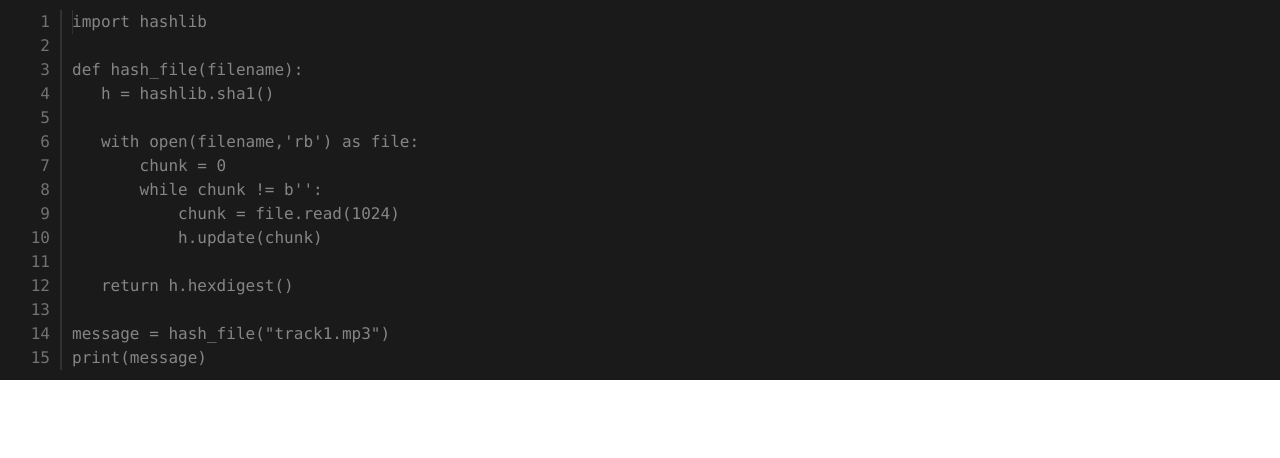
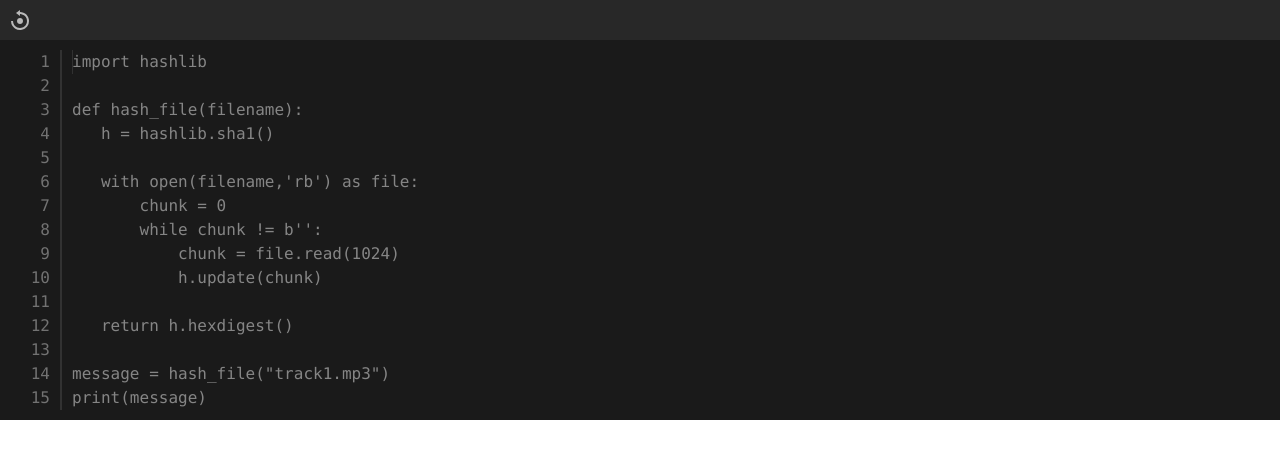
Before and after one commit to Superprior/React-Sass-Golang-project, a React (Create React App) app in the folder typus_frontend/: page / in a window 1280 px wide. Shown: the top 458 px of the page. Built offline with nearby package versions, Linux system fonts and the light colour scheme.

Commit message:
feat: header and reset button added

```diff
--- a/typus_frontend/package.json
+++ b/typus_frontend/package.json
@@ -12,6 +12,7 @@
     "@types/react-dom": "^18.0.11",
     "react": "^18.2.0",
     "react-dom": "^18.2.0",
+    "react-icons": "^4.8.0",
     "react-router-dom": "^6.10.0",
     "react-scripts": "5.0.1",
     "sass": "^1.60.0",
--- a/typus_frontend/src/components/CodeArea.tsx
+++ b/typus_frontend/src/components/CodeArea.tsx
@@ -3,6 +3,7 @@ import './styles/code-area.sass'
 import { CodeCharacter, CodeLine, Cursor } from '../interfaces';
 import isCodeSymbol from '../lib/isCodeSymbol';
 import getParseCodeFromAPI from '../lib/getParseCodeFromAPI';
+import { BiReset } from 'react-icons/bi';
 
 
 interface Props {}
@@ -11,8 +12,8 @@ interface State {
     /**
      * this interface represents the state of the CodeArea.
      *
-     * @param {Cursor} cursor - The cursor.
-     * @param {CodeLine[]} lines - An array of the code lines. Gets its value in componentDidMount().
+     * @param {Cursor}     cursor - The cursor.
+     * @param {CodeLine[]} lines  - An array of the code lines. Gets its value in componentDidMount().
      *
      */
 
@@ -38,6 +39,12 @@ class CodeArea extends React.Component<Props, State> {
         document.addEventListener("keydown", this.handleKeyboard);
     }
 
+    resetState = async(): Promise<void> => {
+        const testCodeSample = await getParseCodeFromAPI({ isTest: true });
+        this.setState({ lines: testCodeSample });
+        this.setState({ cursor: { x: 0, y: 0 }});
+    }
+
     handleKeyboard = (event: KeyboardEvent): void => {
         if (isCodeSymbol(event.key) && this.state.cursor.x < this.state.lines[this.state.cursor.y].chars.length) {
             const currentSymbolToType = this.state.lines[this.state.cursor.y].chars[this.state.cursor.x].c;
@@ -56,7 +63,11 @@ class CodeArea extends React.Component<Props, State> {
     render() {
         return (
             <>
-                <div>
+                <div className='code-area-header-wrapper'>
+                    <button className='reset-button' onClick={() => this.resetState()}>
+                        <BiReset size='24px' color='#B9B9B9' />
+                    </button>
+                </div>
                 <div className='code-area-wrapper'>
                     {
                         this.state.lines?.map((line: CodeLine, lineNumber: number) => {
@@ -98,7 +109,6 @@ class CodeArea extends React.Component<Props, State> {
                         })
                     }
                 </div>
-                </div>
             </>
         )
     }
--- a/typus_frontend/src/components/styles/code-area.sass
+++ b/typus_frontend/src/components/styles/code-area.sass
@@ -1,11 +1,25 @@
 
+$header-bg-color: #282828
+
+.code-area-header-wrapper
+    box-sizing: border-box
+    display: flex
+    height: 40px
+    padding: 8px
+    background-color: $header-bg-color
+
+.reset-button
+    background-color: $header-bg-color
+    size: 24px
+    padding: 0
+    border: 0
+    cursor: pointer
 .code-area-wrapper
     position: relative
     background-color: #1A1A1A
     line-height: 1.5
     padding: 10px 0px
     display: block
-
 
 .line
     font-size: 1rem
--- a/typus_frontend/src/lib/getParseCodeFromAPI.ts
+++ b/typus_frontend/src/lib/getParseCodeFromAPI.ts
@@ -6,8 +6,8 @@ interface Props {
     /**
      * Parameters of the getParseCodeFromAPI function.
      *
-     * @param {string} exampleId - A unique id of the example the user wants to retrieve
-     * @param {boolean} isTest - Determines if the test sample is needed [dev purposes]
+     * @param {string}  exampleId - A unique id of the example the user wants to retrieve
+     * @param {boolean} isTest    - Determines if the test sample is needed [dev purposes]
      *
      */
     exampleId?: string;
--- a/typus_frontend/src/pages/IndexPage.tsx
+++ b/typus_frontend/src/pages/IndexPage.tsx
@@ -1,9 +1,12 @@
-import React from 'react'
+import React, { useState } from 'react'
 import CodeArea from '../components/CodeArea'
 import './styles/index.sass'
 
 
-const IndexPage: React.FC<{}> = () => {
+interface Props {}
+
+const IndexPage: React.FC<{}> = (props: Props) => {
+
     return (
         <>
             <CodeArea />
```
Also changed, not shown: typus_frontend/src/interfaces.ts (+3 -4 lines), 1 other file (tests, documents, lock files or other folders). Lines whose indentation alone changed are shown as unchanged.
